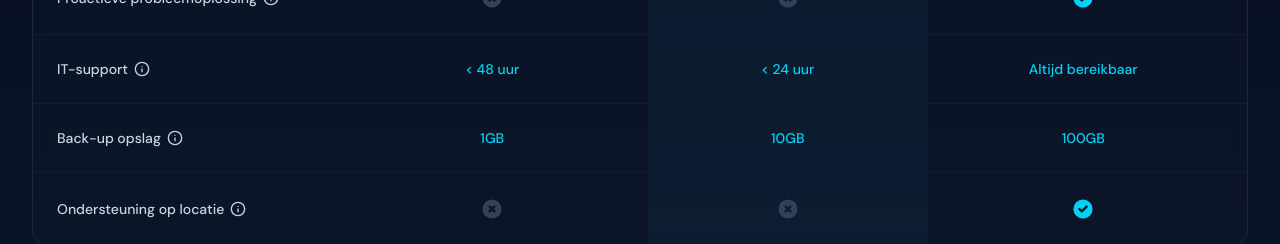
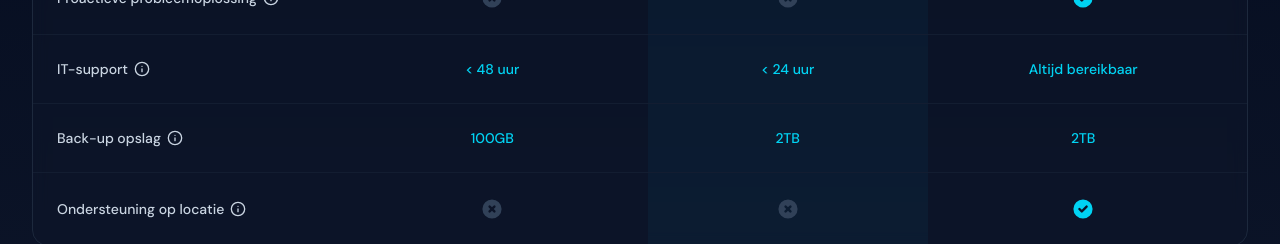
Before and after one commit to dice-pls7/yyit-demo, a Next.js app: page / in a window 1280 px wide. Shown: the part 5480-5724 px from the top of the page. Built offline with nearby package versions, Linux system fonts and the light colour scheme; no server answers.

Commit message:
back-ups aangepast naar 2TB, alleen starter is nog de vraag hoeveel back-up die moet krijgen

```diff
--- a/components/ComparisonTable.tsx
+++ b/components/ComparisonTable.tsx
@@ -59,9 +59,9 @@ export default function ComparisonTable() {
     {
       name: 'Back-up opslag',
       tooltip: 'Hoeveelheid opslagruimte voor automatische back-ups van je bestanden en systemen.',
-      starter: '1GB',
-      compleet: '10GB',
-      premium: '100GB',
+      starter: '100GB', //hoeveel moet hier komen?
+      compleet: '2TB',
+      premium: '2TB',
     },
     {
       name: 'Ondersteuning op locatie',
```
